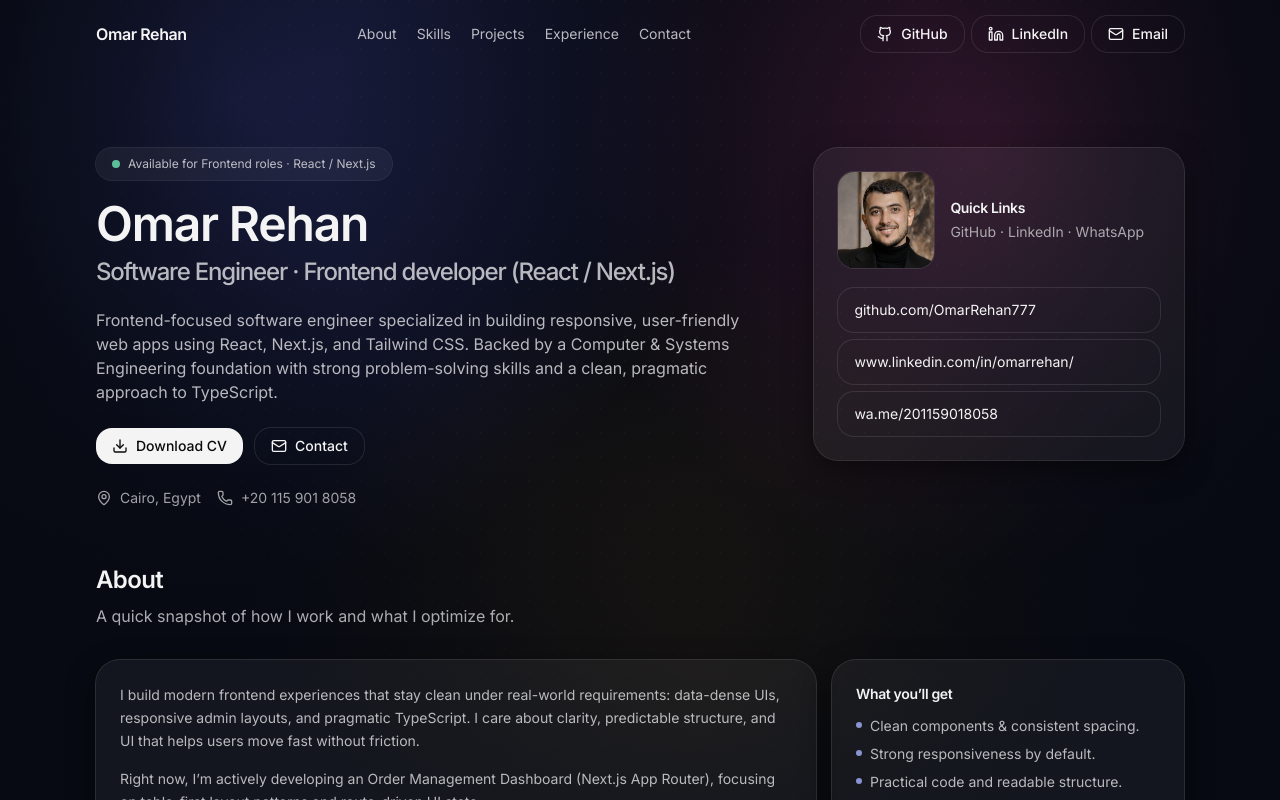
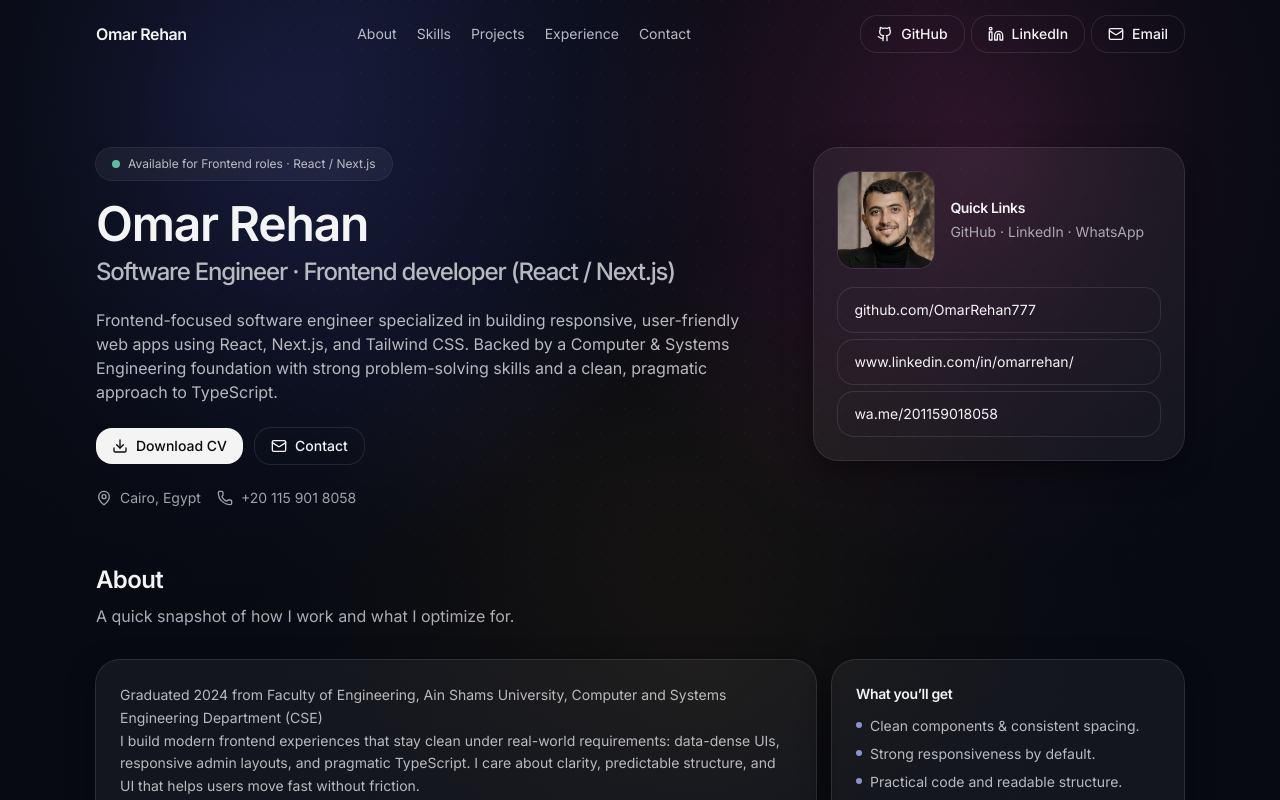
Before and after one commit to OmarRehan777/omar-portfolio, a Next.js app: page / in a window 1280 px wide. Shown: the top 800 px of the page. Built offline with nearby package versions, Linux system fonts and the light colour scheme.

Commit message:
updating

```diff
--- a/src/app/page.tsx
+++ b/src/app/page.tsx
@@ -164,6 +164,11 @@
 				>
 					<div className="grid gap-4 lg:grid-cols-3">
 						<div className="lg:col-span-2 rounded-3xl bg-white/5 ring-1 ring-white/10 p-6 shadow-glow">
+							<p className="text-sm text-zinc-200/80 leading-relaxed">
+								Graduated 2024 from Faculty of Engineering, Ain
+								Shams University, Computer and Systems
+								Engineering Department (CSE)
+							</p>
 							<p className="text-sm text-zinc-200/80 leading-relaxed">
 								I build modern frontend experiences that stay
 								clean under real-world requirements: data-dense
```
